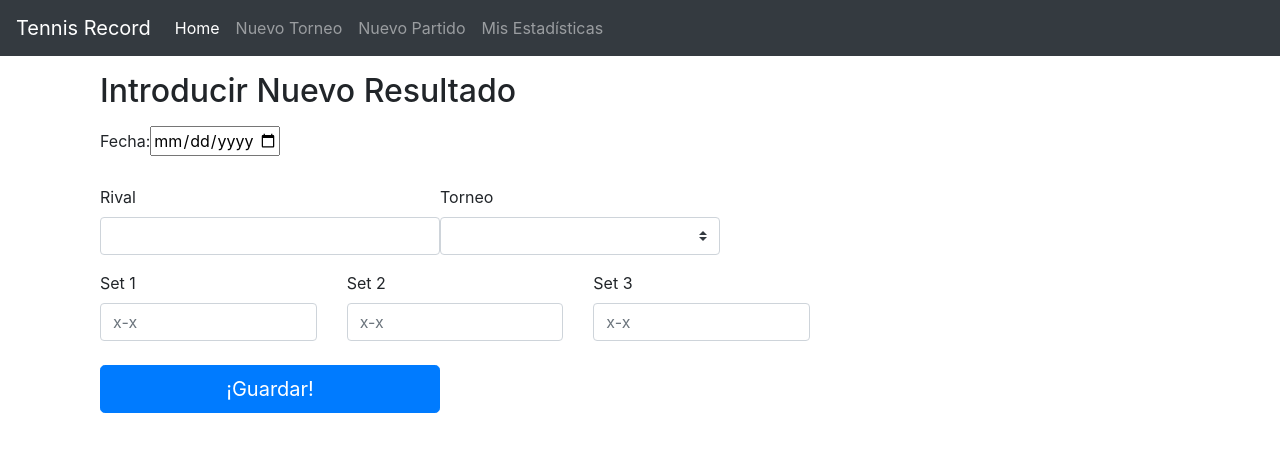
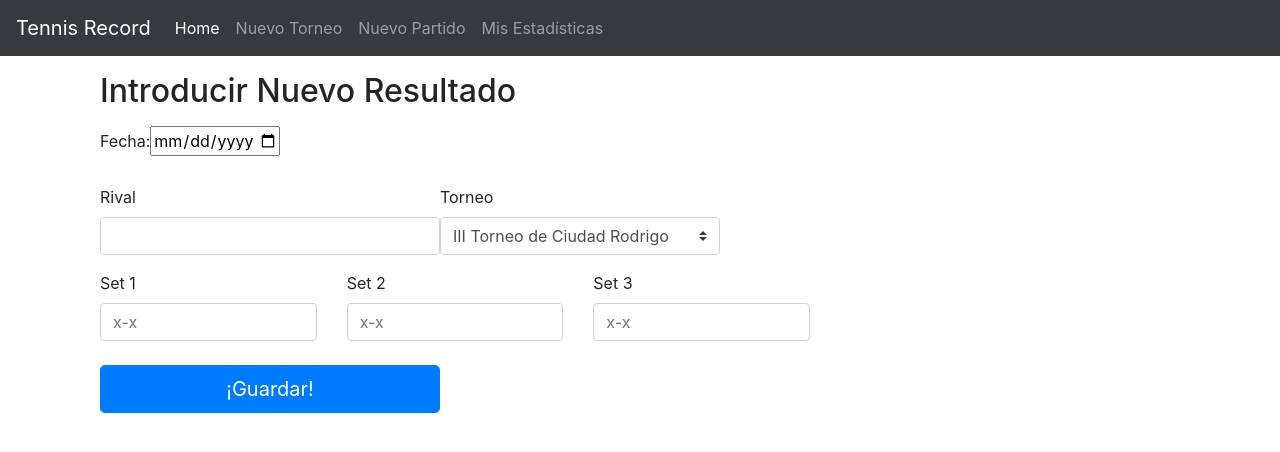
Before and after one commit to JParzival/Tennis_Record_Angular, an Angular app: page /nuevoPartido in a window 1280 px wide. Shown: the top 452 px of the page. Built offline with nearby package versions, Linux system fonts and the light colour scheme.

Commit message:
Mejora de introducir partido y opción por defecto del torneo. Erra en highcharts y en duplicados

```diff
--- a/src/app/introducir-partido/introducir-partido.component.html
+++ b/src/app/introducir-partido/introducir-partido.component.html
@@ -40,8 +40,7 @@
                   <div id="torneo" class="col-xs-6 mb-6">
                     <label for="torneo">Torneo</label>
                     <select [(ngModel)]="nombreTorneo" class="custom-select d-block w-100" id="torneo" required>
-                      <option>X Torneo Ciudad de Salamanca</option>
-                      <option>III Torneo de Ciudad Rodrigo</option>
+                      <option *ngFor='let torneo of torneos' selected>{{torneo.nombreTorneo}}</option>
                     </select>
                   </div>
                 </div>
--- a/src/app/introducir-partido/introducir-partido.component.ts
+++ b/src/app/introducir-partido/introducir-partido.component.ts
@@ -47,8 +47,14 @@ export class IntroducirPartidoComponent implements OnInit
     else
     {
       this.torneos = partidosService.allData;
-      console.log(partidosService.allData);
     }
+
+    if(partidosService.dataAMedias)
+    {
+      this.torneos.push(partidosService.dataAMedias);
+    }
+
+    console.log(partidosService.allData);
 
   }
 
@@ -73,7 +79,6 @@ export class IntroducirPartidoComponent implements OnInit
     {
       resultado = this.r1 + "," + this.r2;
     }
-
 
 
     let allData = [];
@@ -177,5 +182,4 @@ export class IntroducirPartidoComponent implements OnInit
   }
 
 
-
 }
--- a/src/app/introducir-torneo/introducir-torneo.component.ts
+++ b/src/app/introducir-torneo/introducir-torneo.component.ts
@@ -36,7 +36,6 @@ export class IntroducirTorneoComponent implements OnInit
     }
     else
     {
-
       this.listaTorneos = partidosService.allData;
     }
 
```
